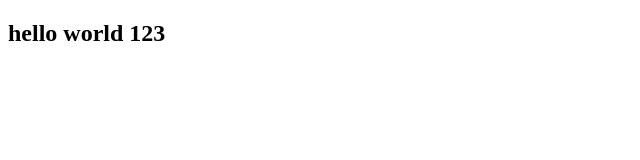
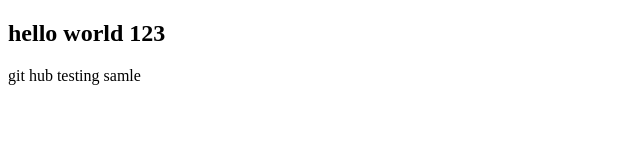
Before and after one commit to Abish-abish/Sample, a plain HTML site: page index.html in a window 1280 px wide. Shown: the whole page, without its empty margins (0-640 px from the left). Drawn offline with Linux system fonts and the light colour scheme.

Commit message:
added paragraph

```diff
--- a/index.html
+++ b/index.html
@@ -7,5 +7,6 @@
 </head>
 <body>
     <h2>hello world 123</h2>
+    <p>git hub testing samle</p>
 </body>
 </html>
```
